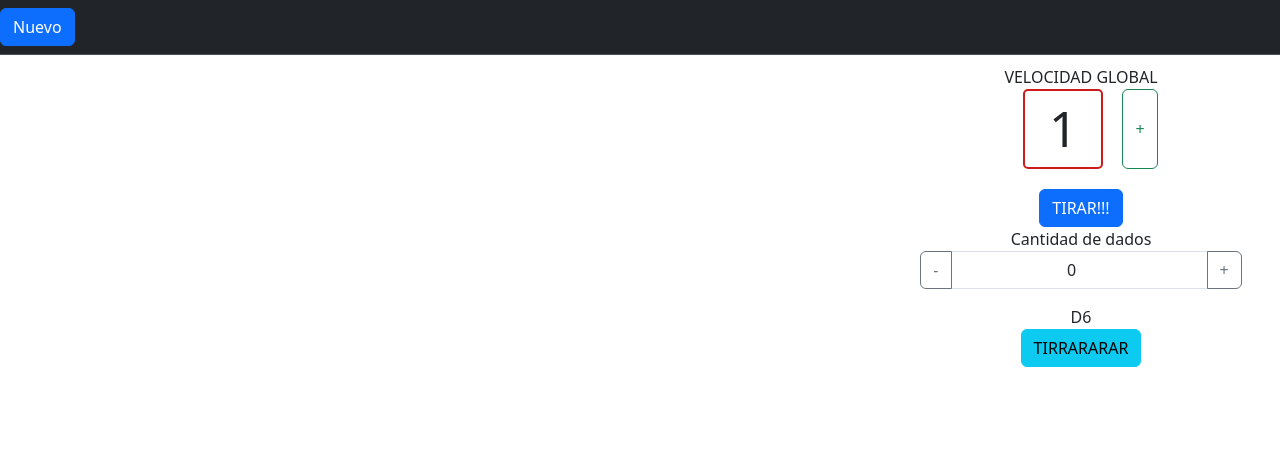
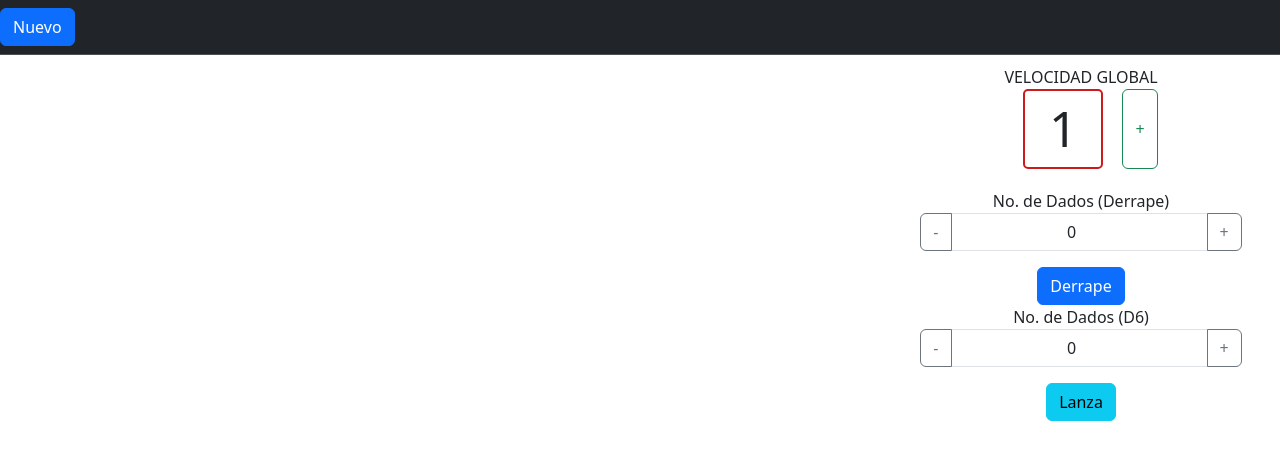
Before and after one commit to MoyMiranda/gaslands-tracker, a plain HTML site: page index.html in a window 1280 px wide. Drawn offline with nearby package versions, Linux system fonts and the light colour scheme.

Commit message:
Optimización de funciones para lanzar dados

```diff
--- a/index.html
+++ b/index.html
@@ -4,7 +4,7 @@
     <meta charset="UTF-8">
     <meta http-equiv="X-UA-Compatible" content="IE=edge">
     <meta name="viewport" content="width=device-width, initial-scale=1.0">
-    <title>Gaslands Tracker</title>
+    <title>Gaslands Companion</title>
     <link href="https://cdn.jsdelivr.net/npm/bootstrap@5.3.0/dist/css/bootstrap.min.css" rel="stylesheet" integrity="sha384-9ndCyUaIbzAi2FUVXJi0CjmCapSmO7SnpJef0486qhLnuZ2cdeRhO02iuK6FUUVM" crossorigin="anonymous">
     <script src="https://cdn.jsdelivr.net/npm/bootstrap@5.3.0/dist/js/bootstrap.bundle.min.js" integrity="sha384-geWF76RCwLtnZ8qwWowPQNguL3RmwHVBC9FhGdlKrxdiJJigb/j/68SIy3Te4Bkz" crossorigin="anonymous"></script>
     <script src="https://code.jquery.com/jquery-3.7.0.min.js" integrity="sha256-2Pmvv0kuTBOenSvLm6bvfBSSHrUJ+3A7x6P5Ebd07/g=" crossorigin="anonymous"></script>
@@ -34,31 +34,25 @@
                     </div>
                 </div>
                 <div class="center">
-                    <button type="button" class="btn btn-primary" onclick="roll()">TIRAR!!!</button>
-                    <div class="skids">
-                        <div class="dice-box">
-                            <span id="diceTest"></span>
-                        </div>
-                        <div class="dice-box">
-                            <span id="diceTest2"></span>
-                        </div>
-                        <div class="dice-box">
-                            <span id="diceTest3"></span>
-                        </div>
-                        <div class="dice-box">
-                            <span id="diceTest4"></span>
-                        </div>
+                    No. de Dados (Derrape)
+                    <div class="input-group mb-3">
+                        <button class="btn btn-outline-secondary" type="button" onclick="diceQty(0,'skidQty')">-</button>
+                        <input type="number" id="skidQty" class="form-control center" placeholder="" aria-label="Example text with button addon" aria-describedby="button-addon1" value="0">
+                        <button class="btn btn-outline-secondary" type="button" onclick="diceQty(1,'skidQty')">+</button>
+                    </div>
+                    <button type="button" class="btn btn-primary" onclick="roll('skidBox','skidQty')">Derrape</button>
+                    <div class="skids" id="skidBox">
+
                     </div>
                     <div class="dices">
-                        Cantidad de dados
+                        No. de Dados (D6)
                         <div class="input-group mb-3">
-                            <button class="btn btn-outline-secondary" type="button" onclick="diceQty(0)">-</button>
+                            <button class="btn btn-outline-secondary" type="button" onclick="diceQty(0,'diceQty')">-</button>
                             <input type="number" id="diceQty" class="form-control center" placeholder="" aria-label="Example text with button addon" aria-describedby="button-addon1" value="0">
-                            <button class="btn btn-outline-secondary" type="button" onclick="diceQty(1)">+</button>
+                            <button class="btn btn-outline-secondary" type="button" onclick="diceQty(1,'diceQty')">+</button>
                         </div>
-                        <span>D6</span>
-                        </br>
-                        <button type="button" class="btn btn-info" onclick="mulDices()">TIRRARARAR</button>
+
+                        <button type="button" class="btn btn-info" onclick="roll('listaDados','diceQty')">Lanza</button>
                         <ul id="listaDados">
 
                         </ul>
--- a/script.js
+++ b/script.js
@@ -311,11 +311,13 @@ function rango(number) {
     }
 }
 
-function roll() {
-    var imgs = [];
-    for (let i = 0; i < 4; i++) {
+function roll(target,input) {
+    var html = '';
+    var qty = $('#'+input).val();
 
+    for (let i = 0; i < qty; i++) {
         var resultado = Math.round(Math.random() * (6 - 1) + 1);
+        if (target == 'skidBox'){
             var img = null;
             switch (true) {
                 case resultado == 1:
@@ -331,29 +333,17 @@ function roll() {
                     img = 'shift';
                 break;
             }
-        var html = `<img src="assets/`+img+`.png" class="dice-img" alt="" srcset="">`;
-        imgs.push(html);
+            html += `
+                <div class="dice-box">
+                    <span id="diceTest4"><img src="assets/`+img+`.png" class="dice-img" alt="" srcset=""></span>
+                </div>
+            `;
         }
-    console.log(imgs);
-
-    $('#diceTest').html(imgs[0]);
-    $('#diceTest2').html(imgs[1]);
-    $('#diceTest3').html(imgs[2]);
-    $('#diceTest4').html(imgs[3]);
+        if (target == 'listaDados'){
+            html += `<li>Dado #`+(i+1)+` = `+resultado+`</li>`;
         }
-
-function mulDices() {
-    var qty = $('#diceQty').val();
-    var dados = [];
-    var html = '';
-    for (let i = 0; i < qty; i++) {
-        var resultado = Math.round(Math.random() * (6 - 1) + 1);
-        dados.push(resultado);
     }
-    dados.forEach(function callback(value, index) {
-        html += `<li>Dado #`+(index+1)+` = `+value+`</li>`
-    });
-    $('#listaDados').html(html);
+    $('#'+target).html(html);
 }
 
 function dmg(id,modo) {
@@ -411,8 +401,8 @@ function globalGear(modo) {
     console.log(html);
     $('#globalGearActual').html(html);
 }
-function diceQty(modo) {
-    var target = $('#diceQty');
+function diceQty(modo, id) {
+    var target = $('#'+id);
     var dados = target.val();
     dados = parseInt(dados);
     switch (modo) {
```
Lines whose indentation alone changed are shown as unchanged.
